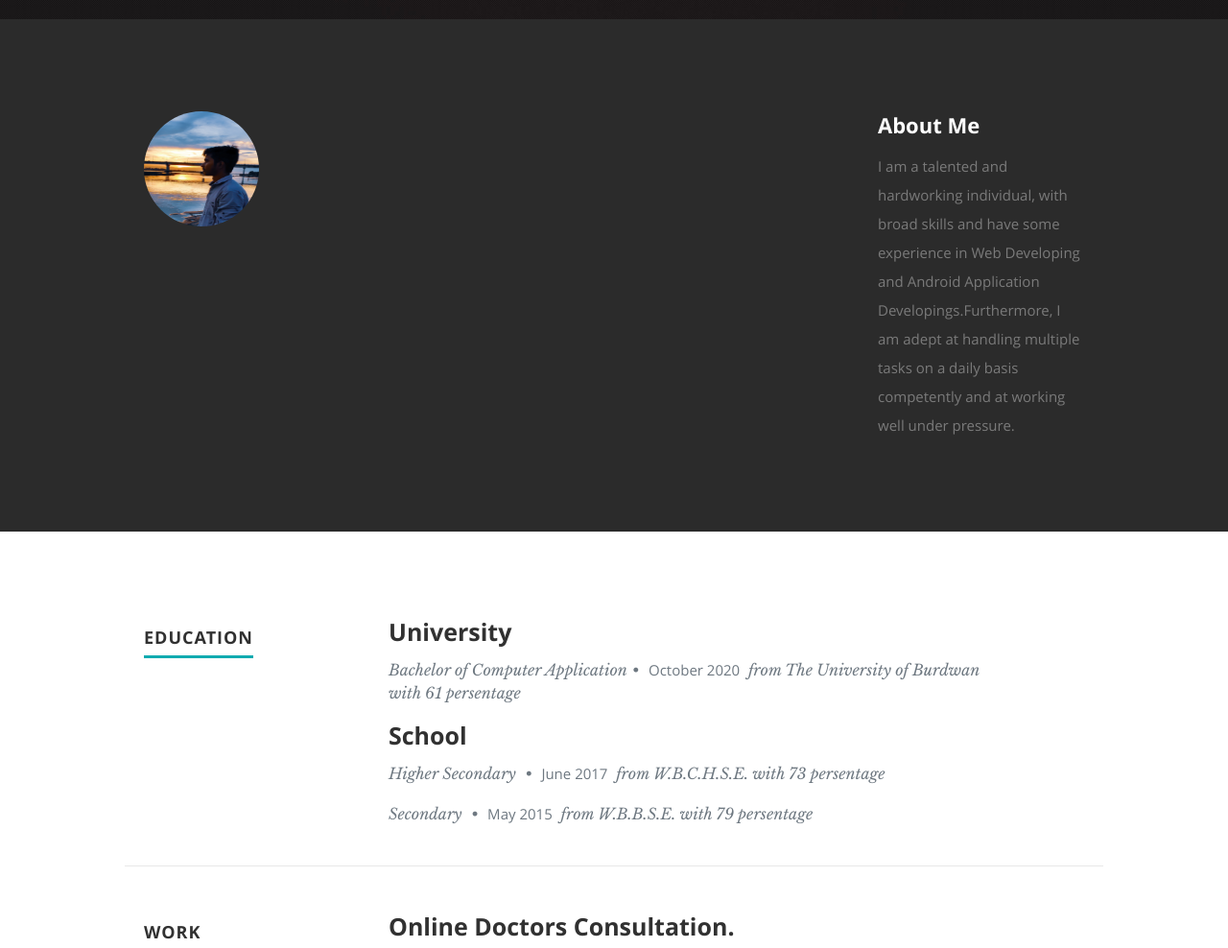
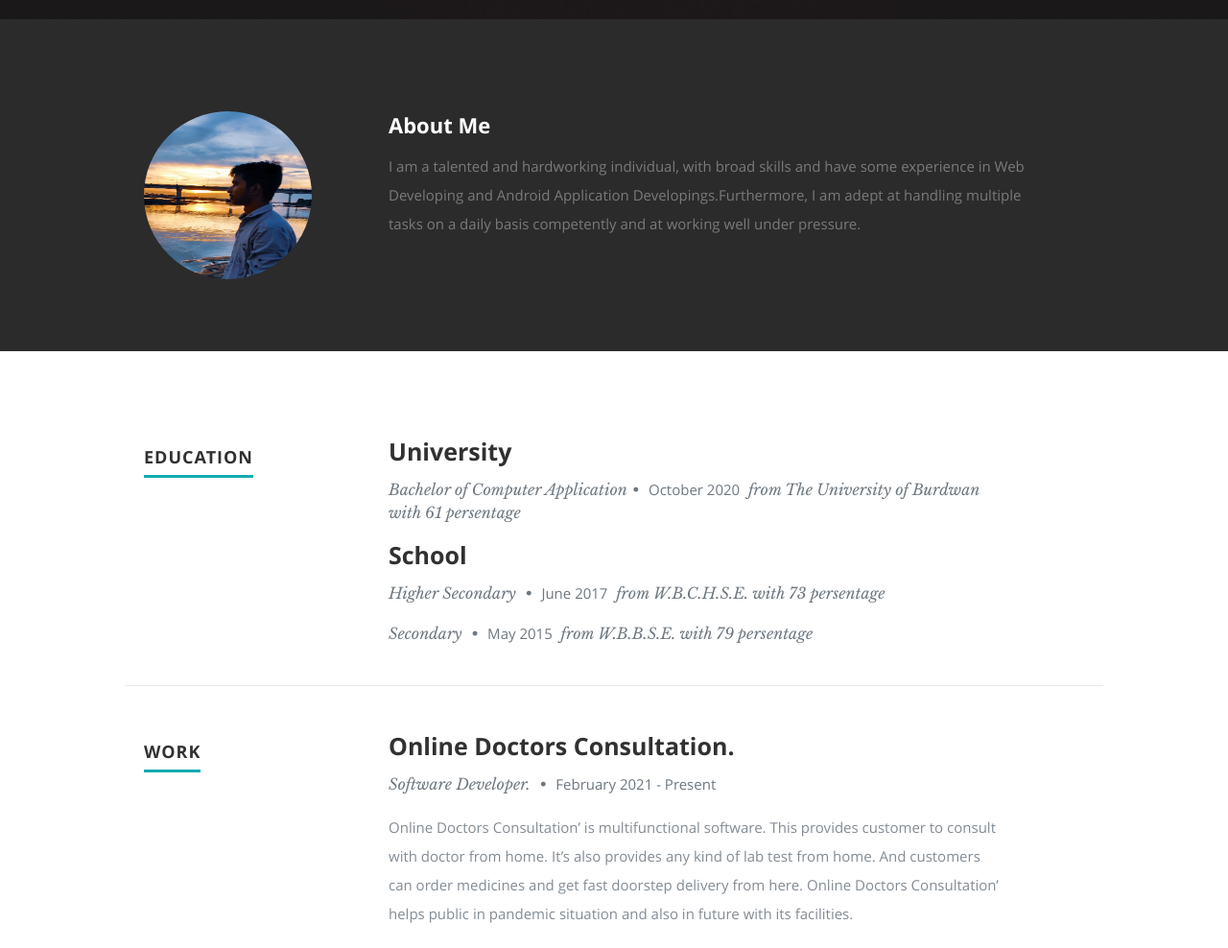
Before and after one commit to saikat-dan/saikat, a plain HTML site: page index.html in a window 1280 px wide. Shown: the part 780-1768 px from the top of the page at 96% size. Drawn offline with Linux system fonts and the light colour scheme.

Commit message:
five commit

```diff
--- a/css/layout.css
+++ b/css/layout.css
@@ -207,8 +207,8 @@ ul#nav li.current a { color: #F06000; }
 }
 #about .profile-pic {
    position: relative;
-   width: 120px;
-   height: 120px;
+   width: 175px;
+   height: 175px;
    border-radius: 100%;
 }
 #about .contact-details { width: 41.66667%; }
--- a/index.html
+++ b/index.html
@@ -86,7 +86,7 @@
 
          </div>
 
-         <div class="three columns">
+         <div class="nine columns main-col">
 
             <h2>About Me</h2>
 
```
